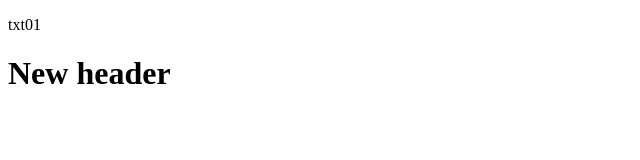
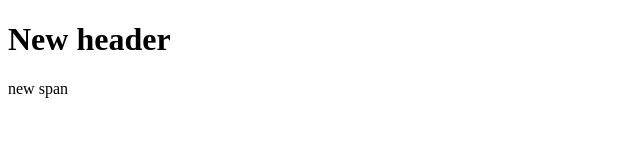
Before and after one commit to kraajaan/nauka-gita-2, a plain HTML site: page index.html in a window 1280 px wide. Shown: the whole page, without its empty margins (0-640 px from the left). Drawn offline with Linux system fonts and the light colour scheme.

Commit message:
New <span> and <p> deletion in index.html

```diff
--- a/index.html
+++ b/index.html
@@ -5,7 +5,7 @@
     <title>My first website</title>
   </head>
   <body>
-    <p>txt01</p>
     <h1>New header</h1>
+    <span>new span</span>
   </body>
 </html>
```
